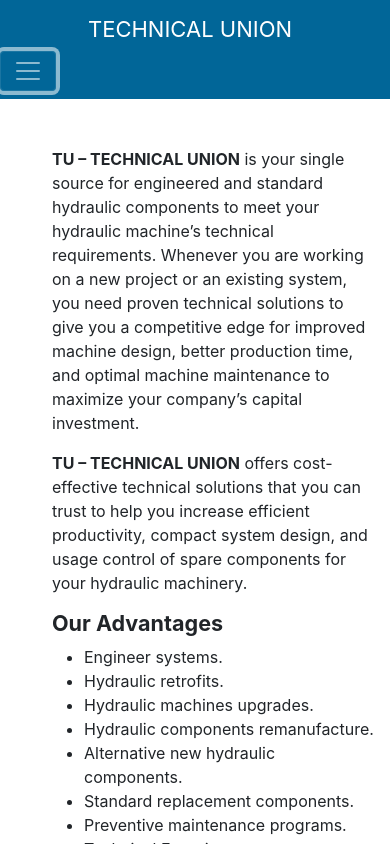
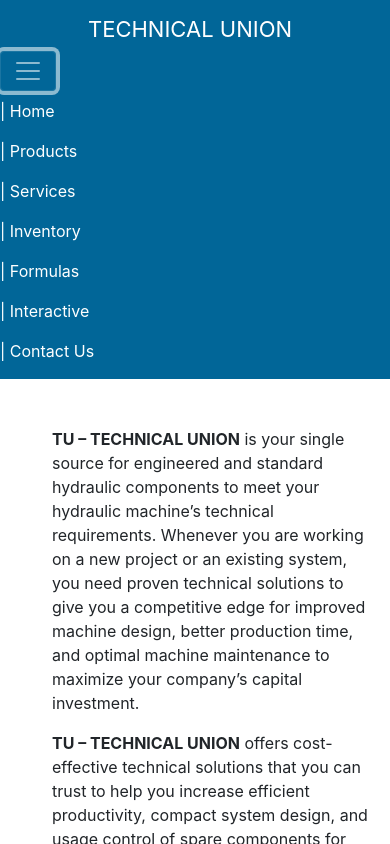
Before and after one commit to ZichKoding/elindo, a React (Create React App) app in the folder client/: page / in a window 390 px wide. Both pictures are taken after a click on the button "Toggle navigation". Shown: the top 844 px of the page. Built offline with nearby package versions, Linux system fonts and the light colour scheme.

Commit message:
dropdown menu is fixed.

```diff
--- a/client/src/App.js
+++ b/client/src/App.js
@@ -5,7 +5,7 @@
   Routes
 } from 'react-router-dom';
 
-import Nav from './components/Nav';
+import TuBizNav from './components/Nav';
 import Footer from './components/Footer';
 
 import Homepage from './pages/Homepage';
@@ -32,7 +32,7 @@
     <div className="App">
       <Router>
         <header className="App-header">
-          <Nav />
+          <TuBizNav />
         </header>
 
         <Routes>
--- a/client/src/components/Nav/index.js
+++ b/client/src/components/Nav/index.js
@@ -1,12 +1,82 @@
 import React from "react";
+import { Navbar, Container } from 'react-bootstrap';
 import { Link } from 'react-router-dom';
 
 // EDIT THE `<a>` TAGS
 
-function Nav() {
+function TuBizNav() {
+
+  const show = () =>{
+    let drop = document.getElementById("navbarTogglerDemo02");
+
+    if(drop.classList.value === 'navbar-collapse collapse') {
+      drop.classList.value  = 'navbar-collapse collapse show';
+    } else {
+      drop.classList.value  = 'navbar-collapse collapse';
+    }
+  };
+
     return(
+      // <Navbar className="navbar navbar-expand-lg bg-dark navbar-dark">
+      //   <Container>
+      //     <Navbar.Brand>
+      //       <Link to="/" className="navbar-brand"> TECHNICAL UNION</Link>
+      //     </Navbar.Brand>
+
+      //     <Navbar.Toggle className="navbar-toggler" aria-controls="navbarTogglerDemo02" />
+      //       {/* className="navbar-toggler"
+      //       type="button"
+      //       data-bs-toggle="collapse"
+      //       data-bs-target="#navbarTogglerDemo02"
+      //       aria-controls="navbarTogglerDemo02"
+      //       aria-expanded="false"
+      //       aria-label="Toggle navigation"
+      //     >
+      //       <span className="navbar-toggler-icon"></span>
+      //     </button> */}
+
+      //     <Navbar.Collapse className="collapse navbar-collapse" id="navbarTogglerDemo02">
+      //       <ul className="navbar-nav">
+      //         <li className="nav-item active">
+      //           <Link to="/" className="nav-link">| Home</Link>
+      //         </li>
+
+      //         <li className="nav-item">
+      //           {/* <a className="nav-link" href="/Products/products.html">| Products</a> */}
+      //           <Link to="/Products" className="nav-link">| Products</Link>
+      //         </li>
+
+      //         <li className="nav-item">
+      //           {/* <a className="nav-link" href="/Services/Services.html">| Services</a> */}
+      //           <Link to="/Services" className="nav-link">| Services</Link>
+      //         </li>
+
+      //         <li className="nav-item">
+      //           <Link to="/Inventory" className="nav-link" href="/Inventory">| Inventory </Link>
+      //         </li>
+
+      //         <li className="nav-item">
+      //           {/* <a className="nav-link" href="formulas.html">| Formulas</a> */}
+      //           <Link to="/Formulas" className="nav-link">| Formulas</Link>
+      //         </li>
+
+      //         <li className="nav-item">
+      //           {/* <a className="nav-link" href="Interactive.html">| Interactive</a> */}
+      //           <Link to="/Interactive" className="nav-link">| Interactive</Link>
+      //         </li>
+
+      //         <li className="nav-item">
+      //           {/* <a className="nav-link" href="contactus.html">| Contact Us</a> */}
+      //           <Link to="/ContactUs" className="nav-link">| Contact Us</Link>
+      //         </li>
+      //       </ul>
+      //     </Navbar.Collapse>
+      //   </Container>
+      // </Navbar>
         <nav className="navbar navbar-expand-lg bg-dark navbar-dark">
+
           <Link to="/" className="navbar-brand"> TECHNICAL UNION</Link>
+
           <button
             className="navbar-toggler"
             type="button"
@@ -15,33 +85,41 @@
             aria-controls="navbarTogglerDemo02"
             aria-expanded="false"
             aria-label="Toggle navigation"
+            onClick={show}
           >
             <span className="navbar-toggler-icon"></span>
           </button>
-          <div className="collapse navbar-collapse" id="navbarTogglerDemo02">
+
+          <div className="navbar-collapse collapse" id="navbarTogglerDemo02">
             <ul className="navbar-nav">
-              <li className="nav-item">
-                <Link to="/" className="nav-link active">| Home</Link>
+              <li className="nav-item active">
+                <Link to="/" className="nav-link">| Home</Link>
               </li>
+
               <li className="nav-item">
                 {/* <a className="nav-link" href="/Products/products.html">| Products</a> */}
                 <Link to="/Products" className="nav-link">| Products</Link>
               </li>
+
               <li className="nav-item">
                 {/* <a className="nav-link" href="/Services/Services.html">| Services</a> */}
                 <Link to="/Services" className="nav-link">| Services</Link>
               </li>
+
               <li className="nav-item">
                 <Link to="/Inventory" className="nav-link" href="/Inventory">| Inventory </Link>
               </li>
+
               <li className="nav-item">
                 {/* <a className="nav-link" href="formulas.html">| Formulas</a> */}
                 <Link to="/Formulas" className="nav-link">| Formulas</Link>
               </li>
+
               <li className="nav-item">
                 {/* <a className="nav-link" href="Interactive.html">| Interactive</a> */}
                 <Link to="/Interactive" className="nav-link">| Interactive</Link>
               </li>
+
               <li className="nav-item">
                 {/* <a className="nav-link" href="contactus.html">| Contact Us</a> */}
                 <Link to="/ContactUs" className="nav-link">| Contact Us</Link>
@@ -52,4 +130,4 @@
     );
 };
 
-export default Nav;
+export default TuBizNav;
```
